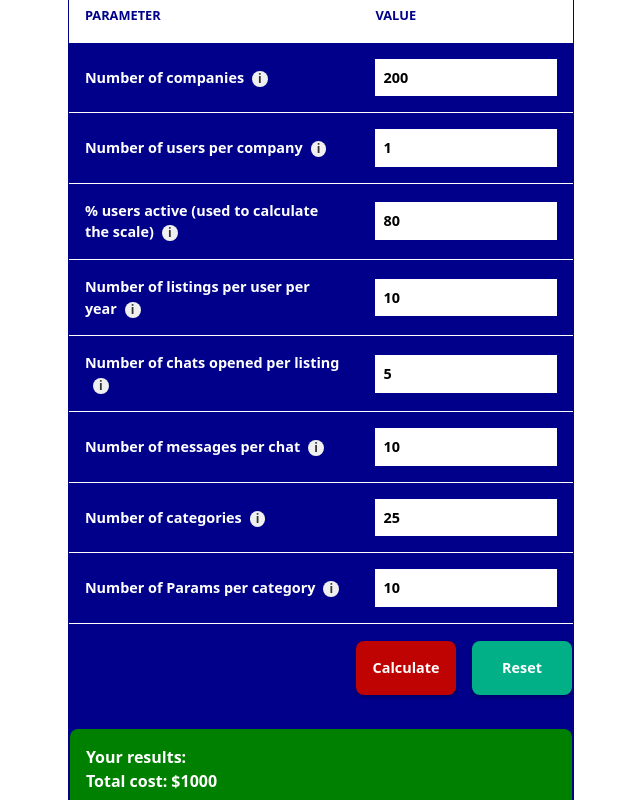
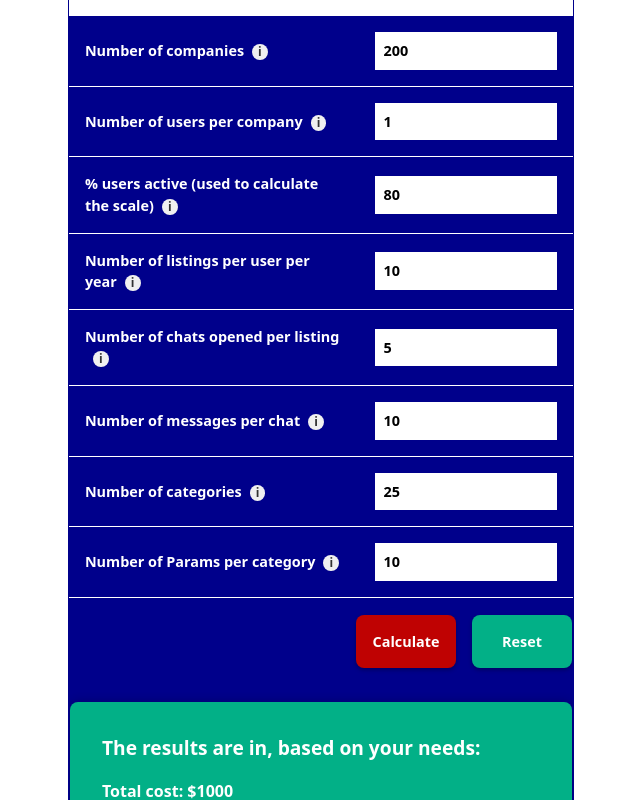
Before and after one commit to notlega/db-cost-visualisation, a Next.js app: page / in a window 1280 px wide. Both pictures are taken after a click on the button "Calculate". Shown: the part 92-892 px from the top of the page, without its empty margins (319-959 px from the left). Built offline with nearby package versions, Linux system fonts and the light colour scheme.

Commit message:
math logic

```diff
--- /dev/null
+++ b/src/components/mathLogic.js
@@ -0,0 +1,48 @@
+
+
+export const mathLogic = (numCompany,numUsersperCompany,percentUsers,numListings,numRooms,numMessages,numCategories,numParams) => {
+    const totalBits = calculateUserBits(numCompany,numUsersperCompany,percentUsers) + listingBits(numListings) + roomsBits(numRooms) + messagesBits(numMessages) + categoriestoBits(numCategories) + paramsToBits(numParams);
+    const totalGB = bitsToGB(totalBits);
+    return totalGB;
+}
+
+function calculateUserBits(numCompany,numUsersperCompany,percentUsers){
+    const numofUsers= Math.round(numCompany*numUsersperCompany*percentUsers/100);
+    return numofUsers*1134 ;
+}
+
+
+function listingBits(numListings){
+    return numListings *3891;
+}
+
+function roomsBits(numRooms){
+    return numRooms*512 ;
+}
+
+function messagesBits(numMessages){
+    return numMessages* 7792;
+}
+
+
+function categoriestoBits(numCategories){
+    return numCategories* 1633;
+}
+
+
+function paramsToBits(numParams){
+    return numParams* 593;
+}
+
+
+
+function bitsToGB(bits) {
+  const bytes = bits / 8;
+  const gigabytes = bytes / 1024 / 1024 / 1024;
+  return gigabytes.toFixed(2);
+}
+
+
+
+
+console.log(totalBits)
--- a/src/components/results.jsx
+++ b/src/components/results.jsx
@@ -2,17 +2,23 @@ import React from 'react';
 
 const Results = () => {
     const boxStyle = {
-        backgroundColor: 'green',
-        padding: '1rem',
+        backgroundColor: '#02b087',
+        padding: '2rem',
         marginTop: '2rem',
         color: 'white',
         fontWeight: 'bold',
-        borderRadius: '0.5rem'
+        borderRadius: '0.5rem',
+        boxShadow: '0px 0px 10px 1px rgba(0,0,0,0.2)'
+    };
+
+    const textStyle = {
+        fontSize: '1.2rem',
+        marginBottom: '1rem'
     };
 
     return (
         <div style={boxStyle}>
-            <p>Your results:</p>
+            <p style={textStyle}>The results are in, based on your needs:</p>
             <p>Total cost: $1000</p>
         </div>
     );
```
